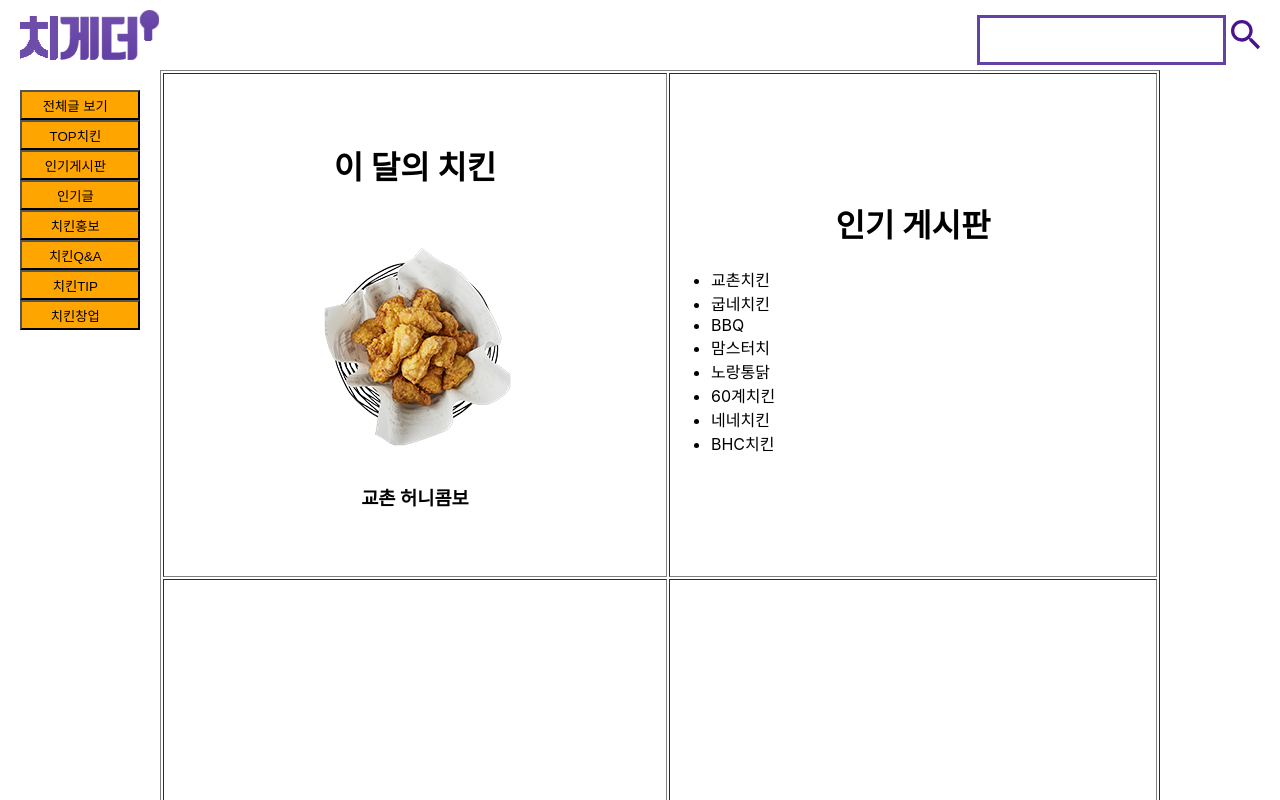
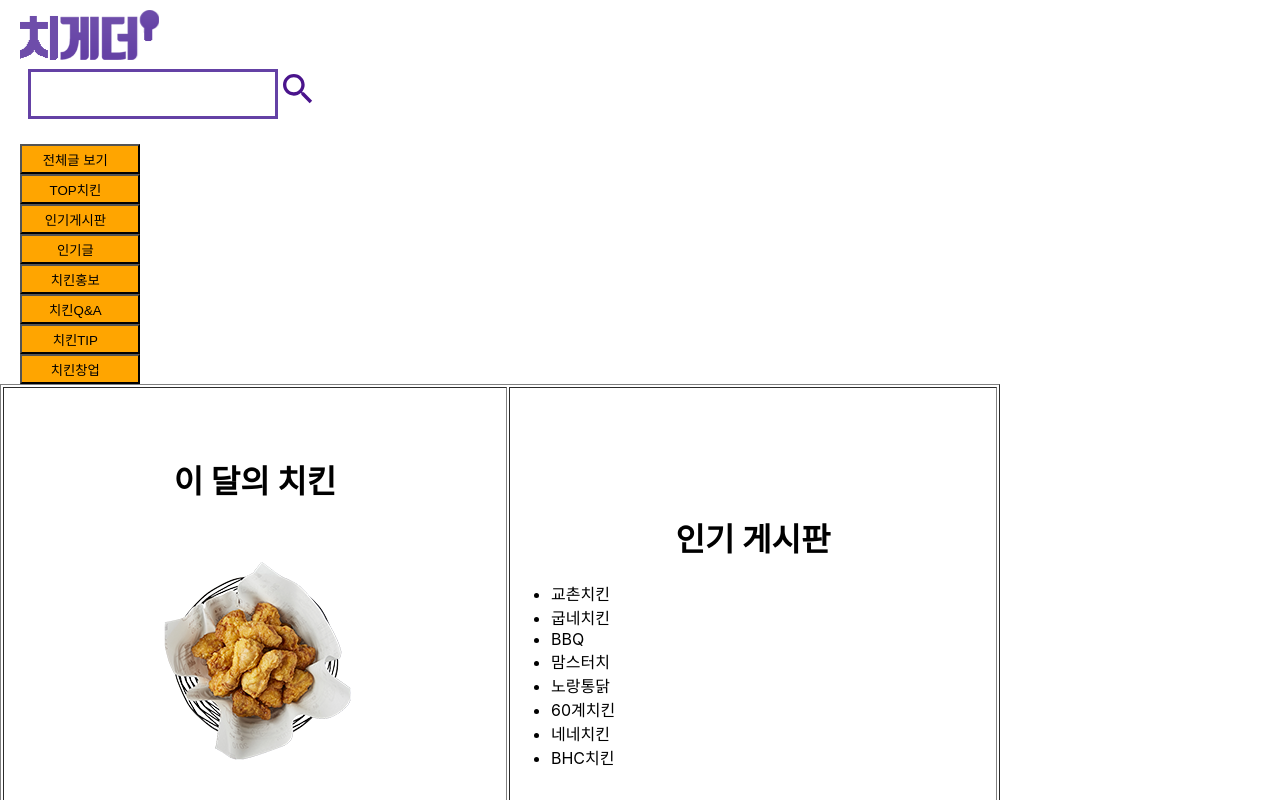
Before and after one commit to e-ssamma/chigether, a React (Create React App) app: page / in a window 1280 px wide. Shown: the top 800 px of the page. Built offline with nearby package versions, Linux system fonts and the light colour scheme.

Commit message:
feat: Header 영역 styled-component 화

```diff
--- a/src/components/Header/index.jsx
+++ b/src/components/Header/index.jsx
@@ -1,12 +1,15 @@
 import React from "react";
 import {Link} from "react-router-dom";
+import styled from "styled-components";
+
 import {purple} from "@mui/material/colors";
 import SearchIcon from "@mui/icons-material/Search";
 import "./style.css";
 
 function Header() {
   return (
-    <header className="header">
+    <HeaderWrapper>
+      <div className="container">
         <Link to="/">
           <img className="logo-image" src="img/logo.png" />
         </Link>
@@ -14,8 +17,18 @@ function Header() {
           <input className="search-input" type="text" name="search" />
           <SearchIcon sx={{color: purple[900], fontSize: 40}} />
         </div>
-    </header>
+      </div>
+    </HeaderWrapper>
   );
 }
 
 export default Header;
+
+const HeaderWrapper = styled.header`
+  width: 98%;
+  display: flex;
+  justify-content: space-between;
+  margin-top: 10px;
+  margin-left: 20px;
+  margin-right: 20px;
+`;
--- a/src/components/Header/style.css
+++ b/src/components/Header/style.css
@@ -1,15 +1,6 @@
 .logo-image {
   height: 50px;
   width: 139px;
-}
-
-.header {
-  width: 98%;
-  display: flex;
-  justify-content: space-between;
-  margin-top: 10px;
-  margin-left: 20px;
-  margin-right: 20px;
 }
 
 .search {
--- a/src/components/Layout/MainLayout.jsx
+++ b/src/components/Layout/MainLayout.jsx
@@ -9,7 +9,9 @@ function MainLayout() {
   return (
     <Wrapper>
       <Header />
-      <Outlet />
+      <ContentWrapper>
+        <Outlet />
+      </ContentWrapper>
       <Footer />
     </Wrapper>
   );
@@ -24,3 +26,6 @@ const Wrapper = styled.div`
 		"   .     .      .   "
 		"footer footer footer";
 `;
+
+const ContentWrapper = styled.div`
+`;
--- a/src/components/index.jsx
+++ b/src/components/index.jsx
@@ -5,7 +5,7 @@ import Contents from "./Contents-MainPage";
 import "./style.css"
 
 const Content = () => (
-  <div className="contents">
+  <div className="container">
     <SideBar />
     <Contents />
   </div>
```
Lines whose indentation alone changed are shown as unchanged.
